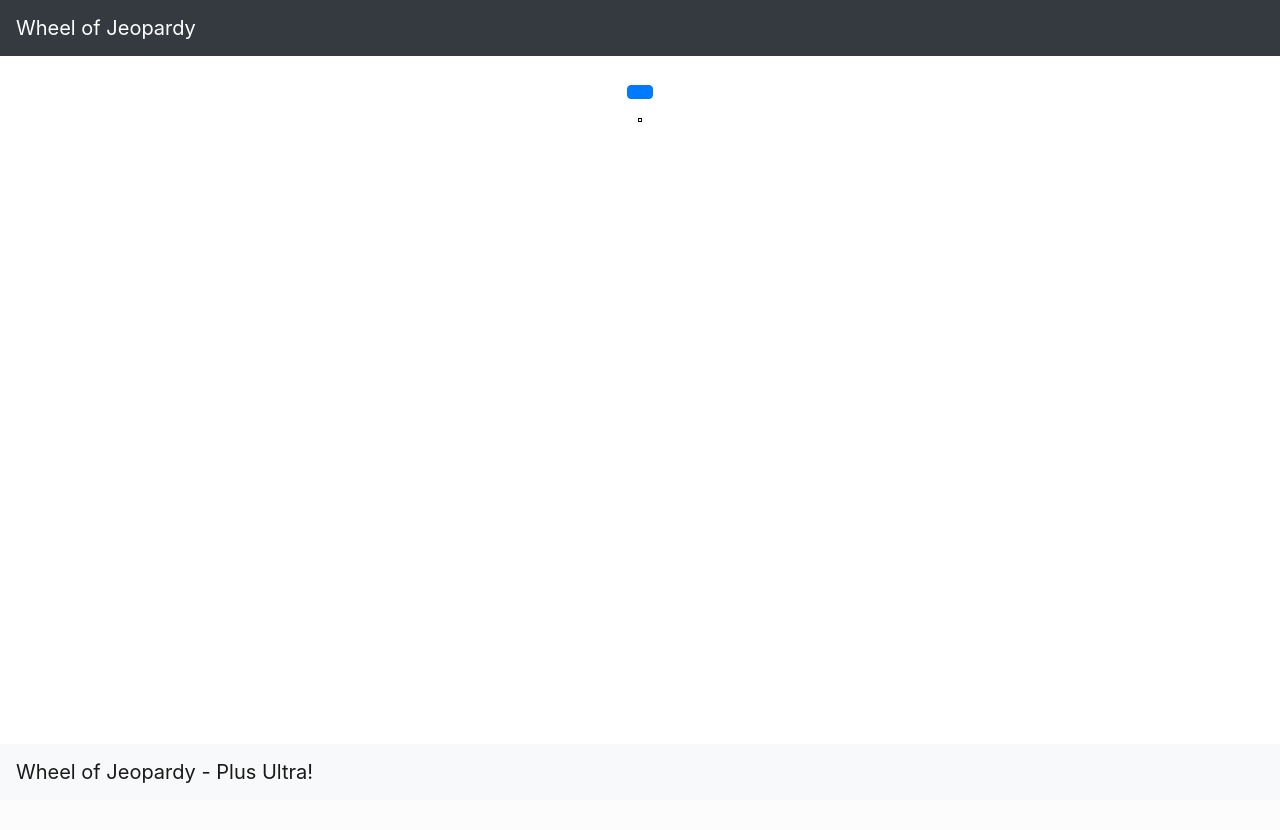
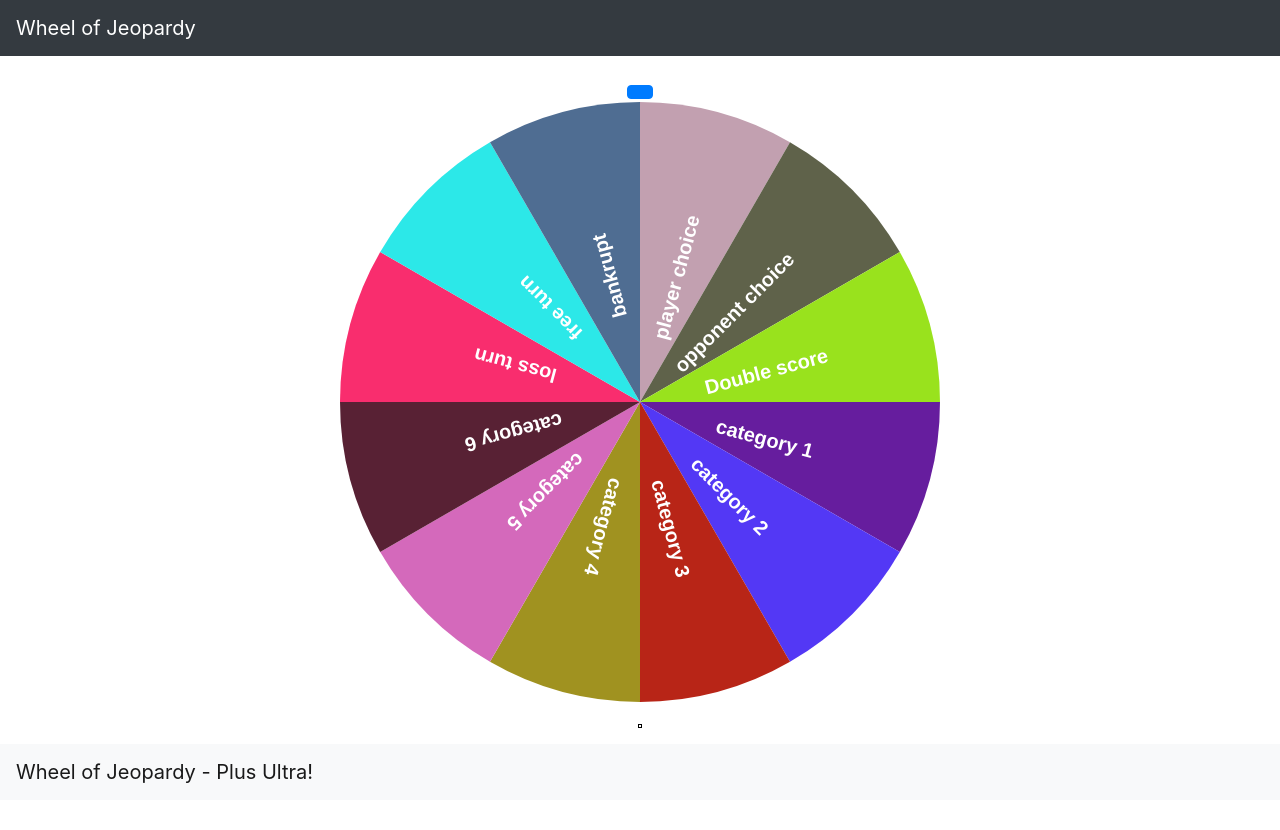
Before and after one commit to tangsutian/Skeletal-Increment, a Django app: template wheel_of_jeopardy/wheel_of_jeopardy/templates/wheel.html in a window 1280 px wide. Before the commit the page ends 783 px from the top, so only its background shows below. Run offline with Django 3.2, Linux system fonts and the light colour scheme; the template is opened without the code that fills it, so the values that code supplies are empty; some libraries are stand-ins or nearby versions.

Commit message:
Update wheel.html

```diff
--- a/wheel_of_jeopardy/wheel_of_jeopardy/templates/wheel.html
+++ b/wheel_of_jeopardy/wheel_of_jeopardy/templates/wheel.html
@@ -10,6 +10,10 @@
 			<h3>{{ current_player }}</h3>
 
 			<button class="btn btn-primary" onclick="window.location.href = '{% url 'spin' sector_id=sector_val %}';">{{ button_text }}</button>
+		</div>
+
+		<div class="center">
+			{% include "Draw_wheel.html" %}
 		</div>
 
 		<div class="row mt-3">
```
